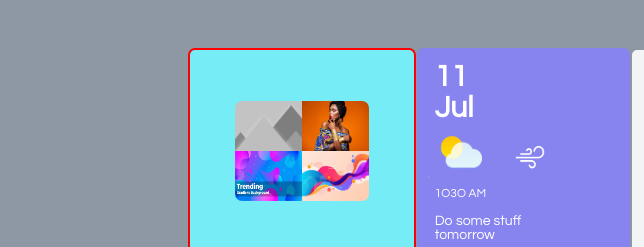
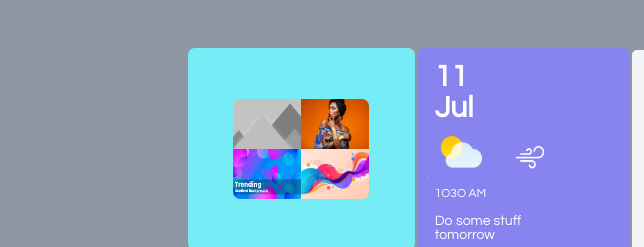
Before and after one commit to Armeldah9/PlayStation_Challenge, a plain HTML site: page index.html in a window 1280 px wide. Shown: the top 247 px of the page, 0-644 px from the left. Drawn offline with Linux system fonts and the light colour scheme.

Commit message:
PlayStation_Challenge

```diff
--- a/ctrl.css
+++ b/ctrl.css
@@ -66,11 +66,10 @@ main{
     justify-content: center;
     align-items: center;
     height: 40%;
-    width: 90%;
+    width: 91%;
     padding: 4%;
     border-radius: 7px;
     background: #76edf6;
-    border: 2px solid RED;
 }
 
 .imSecG{
--- a/tesDigitalCss.css
+++ /dev/null
@@ -1,3 +0,0 @@
-/* .gauche{
-    border: 1px solid red;
-} */
```
Also changed, not shown: OragnisationCode.txt (deleted).
